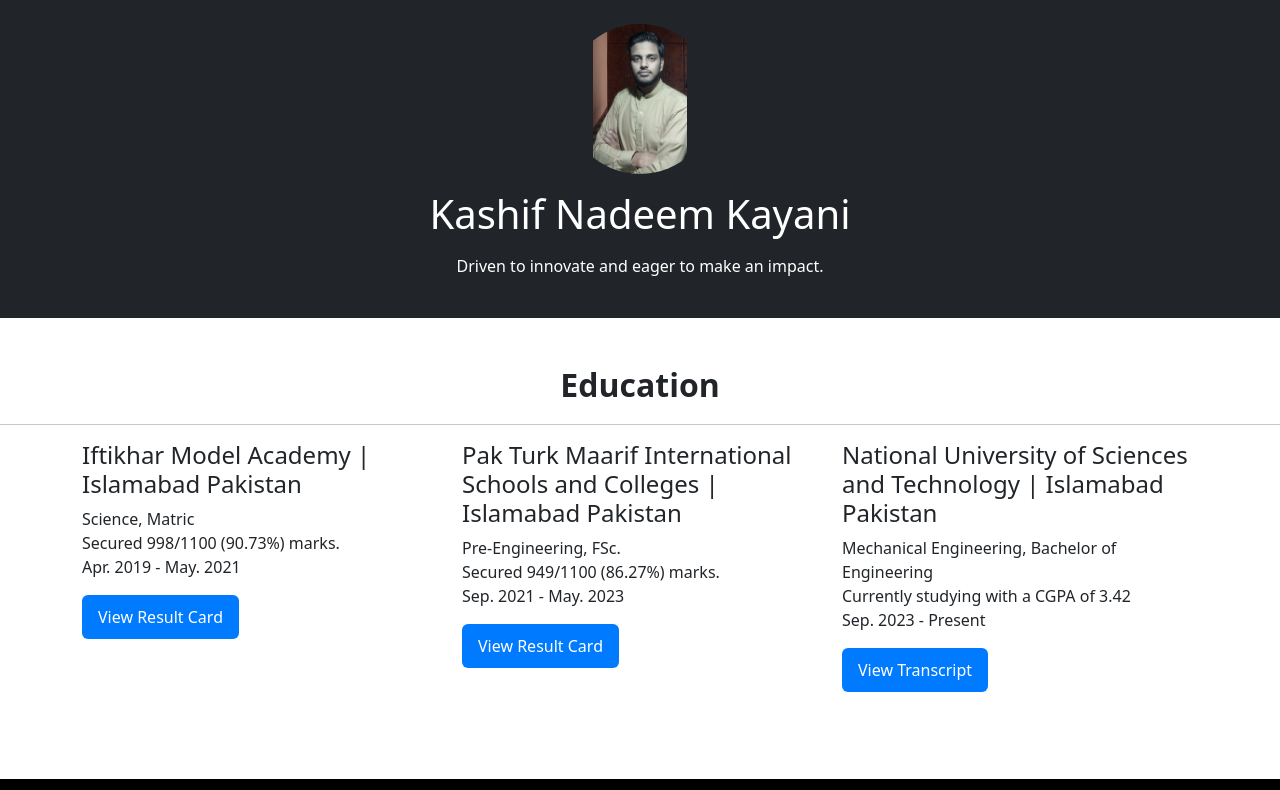
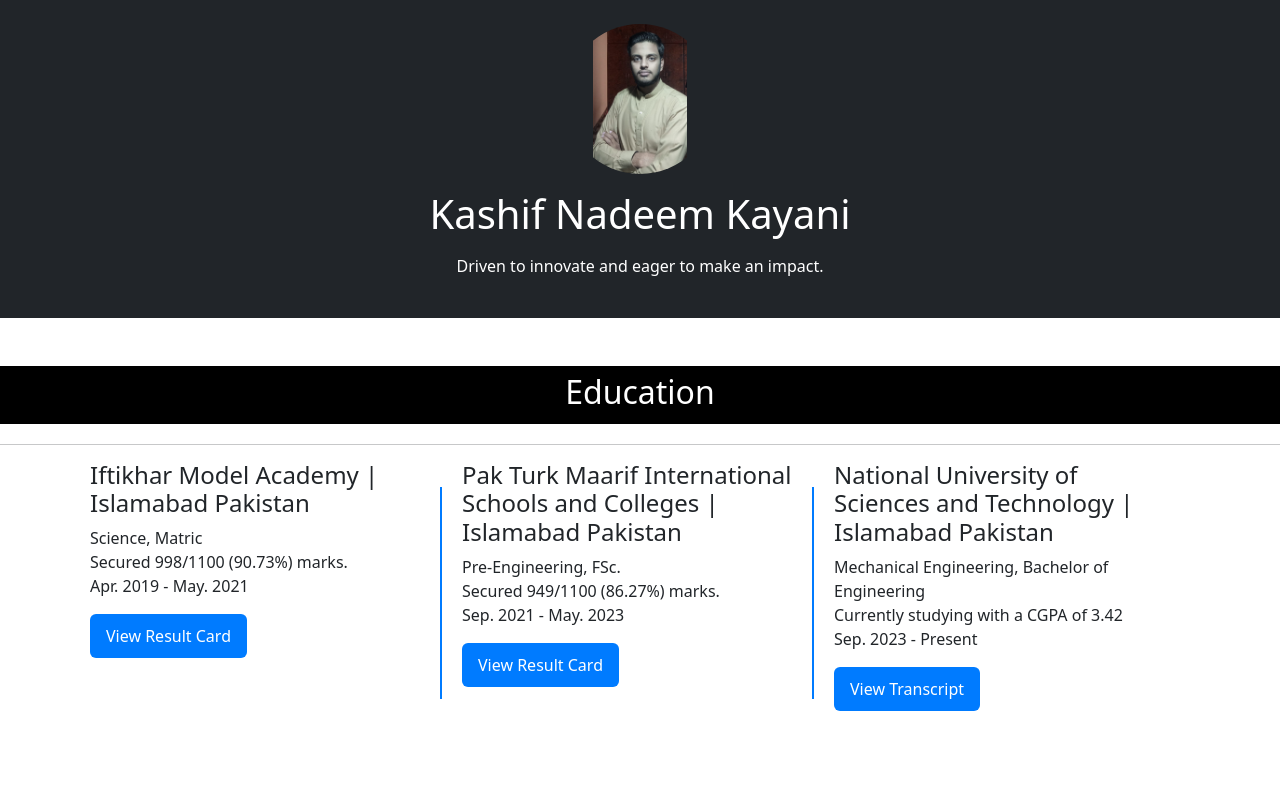
Before and after one commit to KashifNadeemKayani/myCV, a React (Vite) app: page / in a window 1280 px wide. Shown: the top 790 px of the page. Built offline with nearby package versions, Linux system fonts and the light colour scheme.

Commit message:
vertical lines added

```diff
--- a/src/components/Education.jsx
+++ b/src/components/Education.jsx
@@ -64,63 +64,47 @@ function Education() {
       <hr />
       <div className="container">
         <div className="row">
-
-  <div className="col-md-4">
+<div className="row">
+  <div className={`col-md-4 ${styles.eduBlock}`}>
     <h4>Iftikhar Model Academy | Islamabad Pakistan</h4>
     <p>
       Science, Matric<br />
       Secured 998/1100 (90.73%) marks.<br />
       Apr. 2019 - May. 2021
     </p>
-    <a
-      href={Matric}
-      target="_blank"
-      rel="noopener noreferrer"
-      className={styles.linkButton}
-    >
+    <a href={Matric} target="_blank" rel="noopener noreferrer" className={styles.linkButton}>
       View Result Card
     </a>
+    {/* Horizontal line for mobile */}
+    <hr className={styles.mobileHr} />
   </div>
 
-  {/* <hr> after 1st card - only visible on mobile */}
-  <hr className="d-block d-md-none my-4" />
-
-  <div className="col-md-4">
+  <div className={`col-md-4 ${styles.eduBlock}`}>
     <h4>Pak Turk Maarif International Schools and Colleges | Islamabad Pakistan</h4>
     <p>
       Pre-Engineering, FSc.<br />
       Secured 949/1100 (86.27%) marks.<br />
       Sep. 2021 - May. 2023
     </p>
-    <a
-      href={Fsc}
-      target="_blank"
-      rel="noopener noreferrer"
-      className={styles.linkButton}
-    >
+    <a href={Fsc} target="_blank" rel="noopener noreferrer" className={styles.linkButton}>
       View Result Card
     </a>
+    {/* Horizontal line for mobile */}
+    <hr className={styles.mobileHr} />
   </div>
 
-  {/* <hr> after 2nd card - only visible on mobile */}
-  <hr className="d-block d-md-none my-4" />
-
-  <div className="col-md-4">
+  <div className={`col-md-4 ${styles.eduBlock}`}>
     <h4>National University of Sciences and Technology | Islamabad Pakistan</h4>
     <p>
       Mechanical Engineering, Bachelor of Engineering<br />
       Currently studying with a CGPA of 3.42<br />
       Sep. 2023 - Present
     </p>
-    <a
-      href={transcript}
-      target="_blank"
-      rel="noopener noreferrer"
-      className={styles.linkButton}
-    >
+    <a href={transcript} target="_blank" rel="noopener noreferrer" className={styles.linkButton}>
       View Transcript
     </a>
   </div>
+</div>
 
 </div>
       </div>
--- a/src/components/Education.module.css
+++ b/src/components/Education.module.css
@@ -1,7 +1,32 @@
 .edu {
-  font-weight: bold;
+  /* font-weight: bold; */
   font-size: 2rem;
+   width: 100vw;
+  background-color: black;
+  color: white;
+  padding: 0.9vmin;
+  padding-bottom: 1.5vmin;
   margin-bottom: 20px;
+}
+
+/* Each education block */
+.eduBlock {
+  position: relative;
+  padding: 0 20px;
+  margin-bottom: 30px;
+}
+
+/* Vertical line using pseudo-element */
+@media (min-width: 768px) {
+  .eduBlock:not(:last-child)::after {
+    content: "";
+    position: absolute;
+    top: 10%;
+    right: 0;
+    height: 80%;
+    width: 2px;
+    background-color: #007bff;
+  }
 }
 
 /* Button Styling */
@@ -9,7 +34,6 @@
   display: inline-block;
   margin-top: 0px;
   margin-bottom: 15px;
-  padding: 10px 16px;
   padding: 10px 16px;
   background-color: #007bff;
   color: white;
@@ -26,29 +50,22 @@
   transform: scale(1.05);
 }
 
-/* Skills (if you still need them) */
-.skillsContainer {
-  margin: 0 auto;
-  width: 70vw;
+/* Mobile horizontal lines (already explained) */
+@media (max-width: 767px) {
+  .eduBlock:not(:last-child)::after {
+    display: none;
+  }
+}
+/* Horizontal line for mobile only */
+.mobileHr {
+  display: block;
+  border: none;
+  border-top: 2px solid #ccc;
+  margin: 20px 0;
 }
 
-.skill {
-  width: 100vw;
-  background-color: black;
-  color: white;
-  padding: 0.9vmin;
-  padding-bottom: 1.5vmin;
+@media (min-width: 768px) {
+  .mobileHr {
+    display: none;
+  }
 }
-
-.progressBarContainer {
-  margin-bottom: 20px;
-}
-
-.progressBar {
-  height: 1.5rem;
-}
-
-.listItem {
-  font-weight: bold;
-  margin-bottom: 10px;
-}
--- a/src/components/Header.module.css
+++ b/src/components/Header.module.css
@@ -1,29 +1,4 @@
-/* .profileImage {
-  width: 150px;
-  height: 150px;
-  object-fit: contain;
-  transition: transform 0.4s ease-in-out;
-  z-index: 1;
-}
-
-.imageContainer {
-  overflow: visible;
-  display: inline-block;
-  position: relative;
-}
-
-.profileImage:hover {
-  transform: scale(2);
-  z-index: 10;
-
-
-  transform: scale(1.7);
-  box-shadow: 0 8px 16px rgba(0, 0, 0, 0.2);
-
-
-
-} */
-.imageContainer {
+ .imageContainer {
   position: relative;
   display: inline-block;
 }
@@ -37,13 +12,13 @@
   transition: transform 0.3s ease-in-out, box-shadow 0.3s ease-in-out;
 }
 
-/* Only apply when class is present */
+
 .hoverEffect:hover {
   transform: scale(1.5);
   box-shadow: 0 12px 24px rgba(0, 0, 0, 0.3);
 }
 
-/* Fullscreen overlay */
+
 .overlay {
   position: fixed;
   top: 0;
@@ -57,7 +32,7 @@
   align-items: center;
 }
 
-/* Zoomed image style */
+
 .zoomed {
   transform: scale(5);
   position: fixed;
@@ -69,7 +44,7 @@
   z-index: 10000;
 }
 
-/* Close button */
+
 .closeButton {
   position: fixed;
   top: 30px;
@@ -81,7 +56,7 @@
   cursor: pointer;
   z-index: 10001;
 }
-/* Close button styling */
+
 .closeButton {
   position: fixed;
   top: 20px;
@@ -104,7 +79,7 @@
   transform: scale(1.1);
 }
 
-/* Zoomed image style (already present) */
+
 .zoomed {
   transform: translate(-50%, -50%) scale(5);
   position: fixed;
@@ -119,10 +94,10 @@
   object-fit: contain;
 }
 
-/* Responsive handling */
+
 @media (max-width: 600px) {
   .zoomed {
-    transform: translate(-50%, -50%) scale(5.2); /* Slightly smaller on small screens */
+    transform: translate(-50%, -50%) scale(5.2);
   }
 
   .closeButton {
@@ -138,7 +113,7 @@
     height: 120px;
   }
 }
-/* Overlay with fade animation */
+
 .overlay {
   position: fixed;
   top: 0;
@@ -153,7 +128,7 @@
   animation: fadeIn 0.4s ease;
 }
 
-/* Fade keyframes */
+
 @keyframes fadeIn {
   from {
     background-color: rgba(0, 0, 0, 0);
@@ -163,7 +138,7 @@
   }
 }
 
-/* Optional: fade zoomed image too */
+
 .zoomed {
   animation: zoomFade 0.4s ease;
 }
@@ -178,3 +153,129 @@
     transform: translate(-50%, -50%) scale(5.2);
   }
 }
+
+
+
+
+
+
+/*
+BACKGROUND LIKE LINKEDIN
+
+.abc{
+  color: black;
+}
+
+
+.header {
+  width: 100vw;
+  min-height: 280px;
+  display: flex;
+  flex-direction: column;
+  align-items: center;
+  justify-content: center;
+  background-image: url('./LinkedIn.png');
+  background-size: cover;
+  background-position: center center;
+  background-repeat: no-repeat;
+  padding: 40px 0;
+  position: relative;
+  text-align: center;
+}
+
+
+@media (max-width: 767px) {
+  .header {
+    background-image: url('./LinkedIn.png');
+    background-size: contain;
+  }
+}
+
+.profileImage {
+  width: 300px;
+  height: 300px;
+  object-fit: contain;
+  transition: transform 0.3s ease;
+  z-index: 2;
+}
+
+.hoverEffect:hover {
+  transform: scale(1.5);
+  cursor: pointer;
+}
+
+.overlay {
+  position: fixed;
+  top: 0;
+  left: 0;
+  width: 100vw;
+  height: 100vh;
+  background: rgba(0, 0, 0, 0.7);
+  z-index: 9999;
+  display: flex;
+  justify-content: center;
+  align-items: center;
+  animation: fadeIn 0.3s ease;
+}
+
+.fadeOut {
+  animation: fadeOut 0.3s ease forwards;
+}
+
+@keyframes fadeIn {
+  from { background-color: rgba(0, 0, 0, 0); }
+  to { background-color: rgba(0, 0, 0, 0.7); }
+}
+
+@keyframes fadeOut {
+  from { background-color: rgba(0, 0, 0, 0.7); }
+  to { background-color: rgba(0, 0, 0, 0); }
+}
+
+.zoomed {
+  animation: zoomFadeIn 0.3s ease;
+  transform: translate(-50%, -50%) scale(2);
+  position: fixed;
+  top: 50%;
+  left: 50%;
+}
+
+@keyframes zoomFadeIn {
+  from {
+    opacity: 0;
+    transform: translate(-50%, -50%) scale(1.5);
+  }
+  to {
+    opacity: 1;
+    transform: translate(-50%, -50%) scale(2);
+  }
+}
+
+
+.closeButton {
+  position: absolute;
+  top: 20px;
+  right: 30px;
+  font-size: 2rem;
+  background: none;
+  color: white;
+  border: none;
+  cursor: pointer;
+  z-index: 99999;
+}
+
+@media (max-width: 767px) {
+  .closeButton {
+    right: 15px;
+    top: 15px;
+    font-size: 1.8rem;
+  }
+  .profileImage {
+  width: 200px;
+  height: 200px;
+  object-fit: contain;
+  transition: transform 0.3s ease;
+  z-index: 2;
+}
+}
+ */
```
Also changed, not shown: src/components/Header.jsx (+76 -22 lines), src/components/LinkedIn.png (added).
